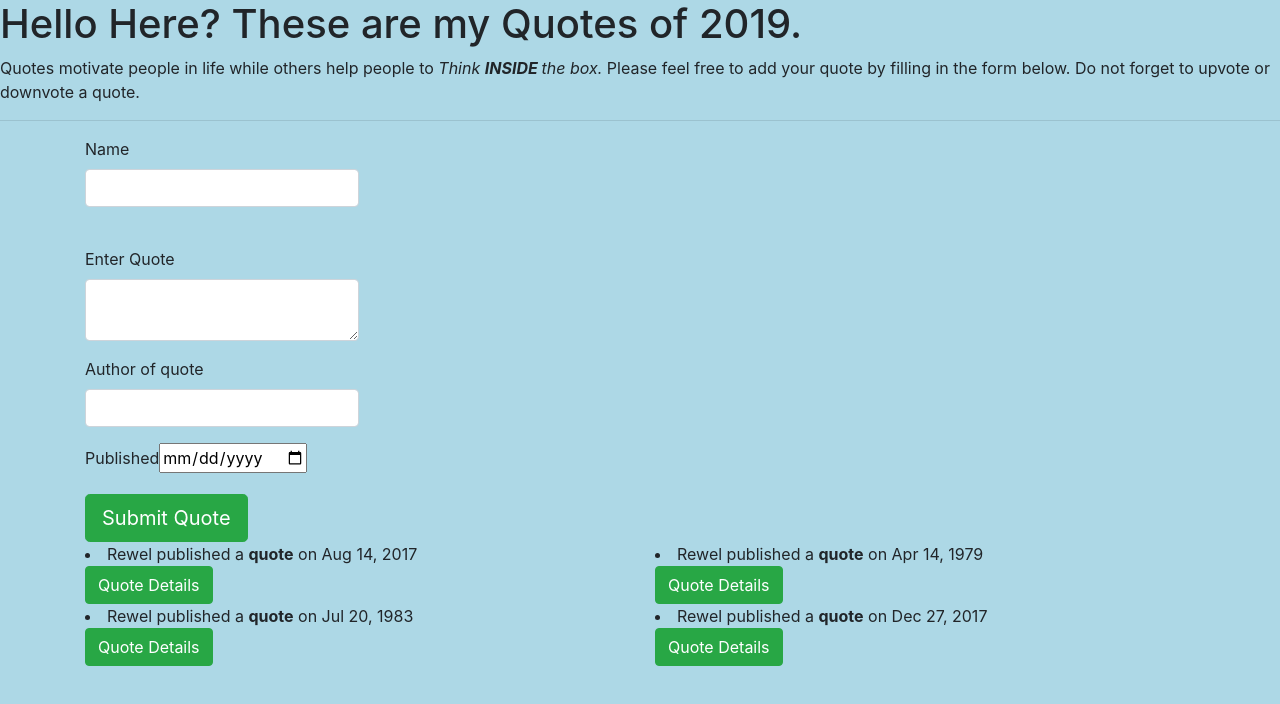
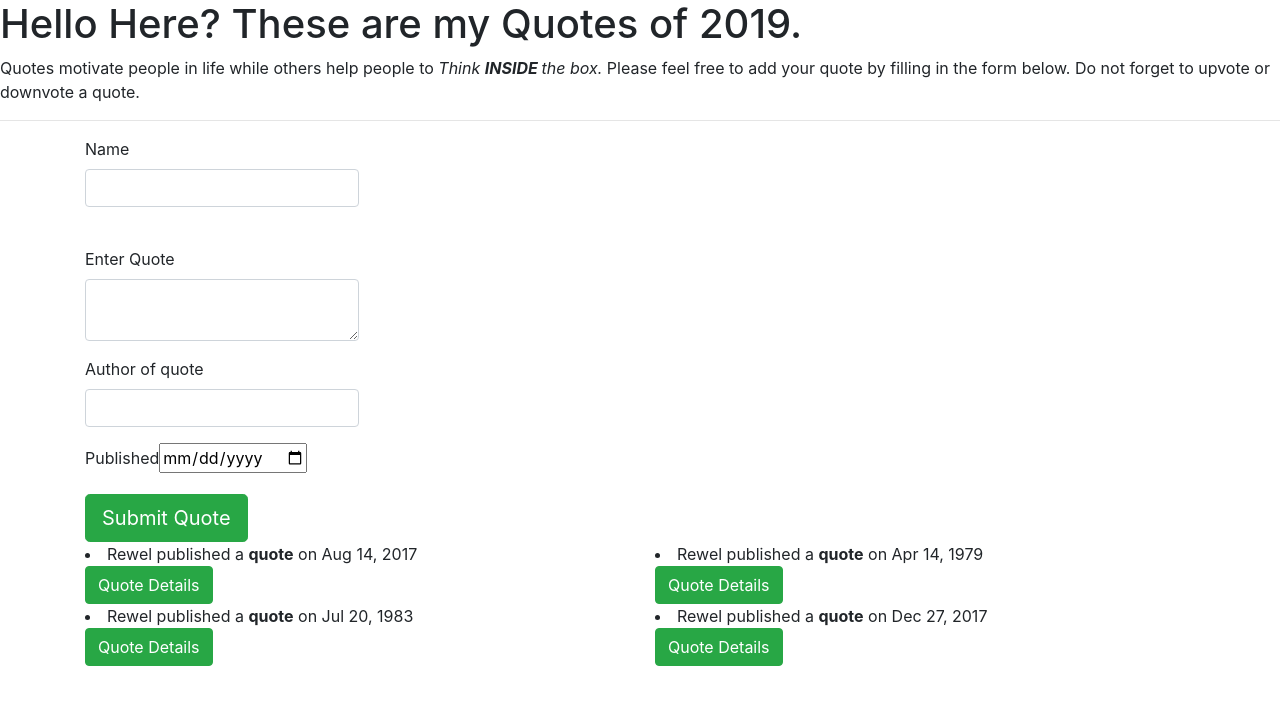
Before and after one commit to Doktatech/Quotes, an Angular app: page / in a window 1280 px wide. Shown: the top 704 px of the page. Built offline with nearby package versions, Linux system fonts and the light colour scheme.

Commit message:
remove background

```diff
--- a/src/app/app.component.html
+++ b/src/app/app.component.html
@@ -1,3 +1,2 @@
-<body style="background-color: lightblue;">
+
         <app-quote></app-quote>
-</body>
--- a/src/index.html
+++ b/src/index.html
@@ -8,7 +8,7 @@
   <meta name="viewport" content="width=device-width, initial-scale=1">
   <link rel="icon" type="image/x-icon" href="favicon.ico">
 </head>
-<body style="background-color: lightblue;">
+<body >
   <app-root></app-root>
 </body>
 </html>
```
Also changed, not shown: 1 other file (tests, documents, lock files or other folders).
